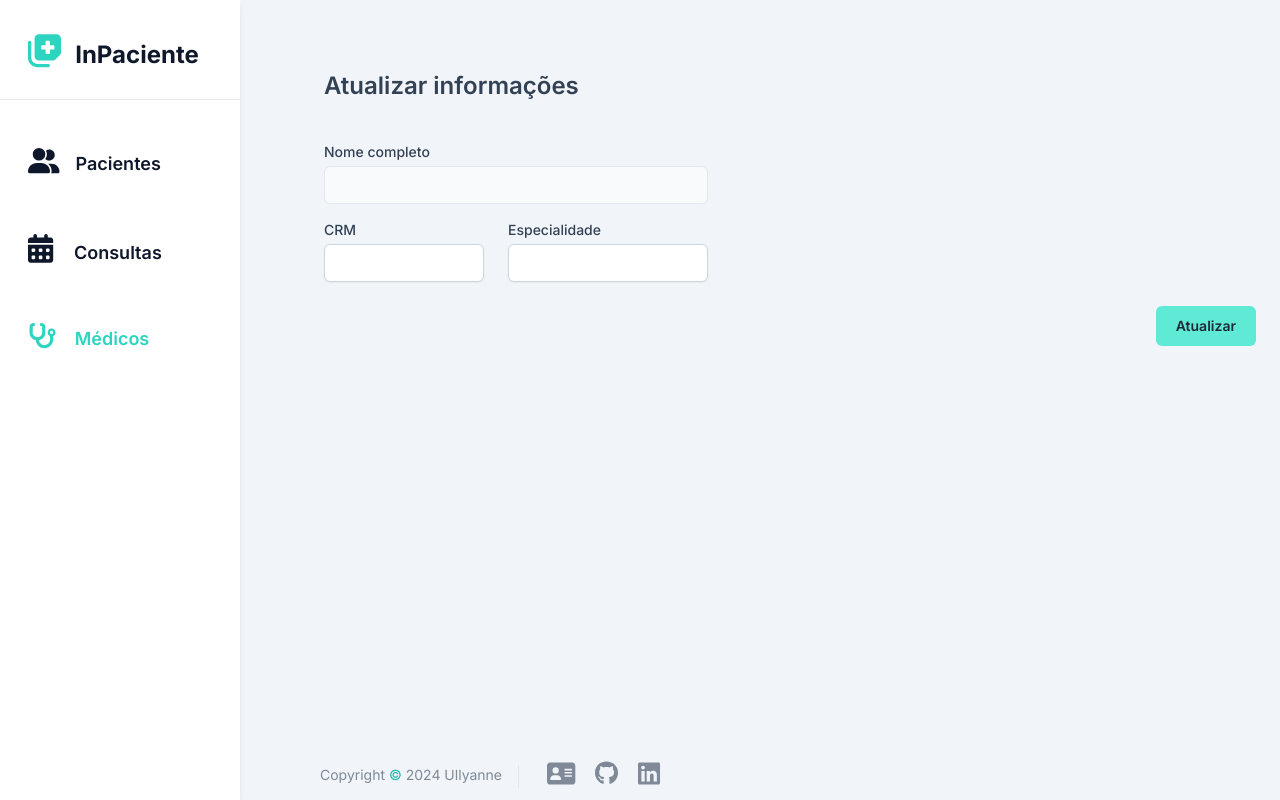
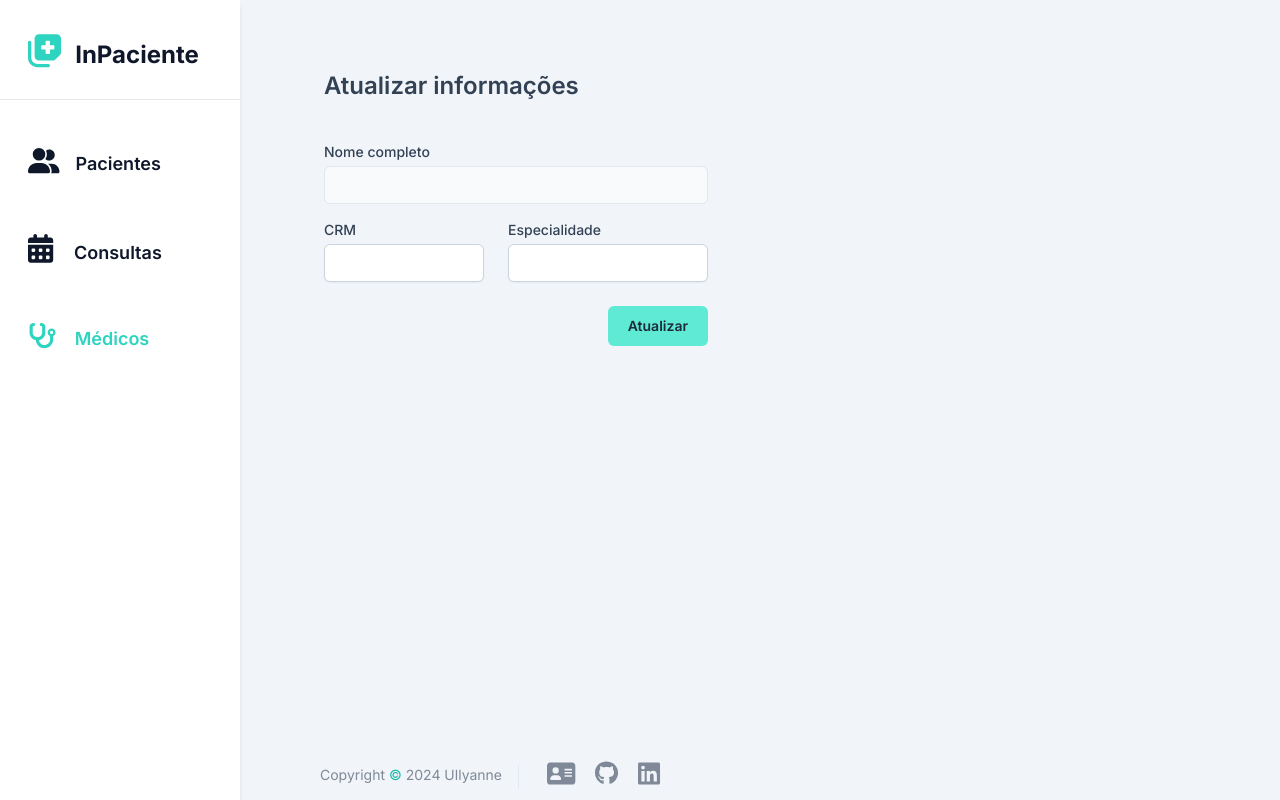
Before and after one commit to ullyanne/InPacienteWeb, a React (Vite) app: page /medicos/editar/1 in a window 1280 px wide. Built offline with nearby package versions, Linux system fonts and the light colour scheme; no server answers.

Commit message:
💄 fix forms width

```diff
--- a/src/components/doctors/DoctorsForm.tsx
+++ b/src/components/doctors/DoctorsForm.tsx
@@ -42,7 +42,7 @@ export function DoctorsForm({ pageTitle, buttonTitle, doctorCrm, isEditForm, onS
         <h1>{pageTitle}</h1>
       </div>
 
-      <div className="min-w-96">
+      <div className="max-sm:min-w-96 w-96">
         <form className="flex flex-col gap-4" onSubmit={handleSubmit((data) => onSubmit(data, dirtyFields as any))}>
           <div>
             <span className="block text-sm font-medium text-slate-700">Nome completo</span>
--- a/src/components/patients/PatientsForm.tsx
+++ b/src/components/patients/PatientsForm.tsx
@@ -52,7 +52,7 @@ export function PatientsForm({ pageTitle, buttonTitle, patientCpf, isEditForm, o
         <h1>{pageTitle}</h1>
       </div>
 
-      <div className="min-w-96">
+      <div className="max-sm:min-w-96 w-96">
         <form className="flex flex-col gap-4" onSubmit={handleSubmit((data) => onSubmit(data, dirtyFields as any))}>
           <div>
             <span className="block text-sm font-medium text-slate-700">Nome completo</span>
```
